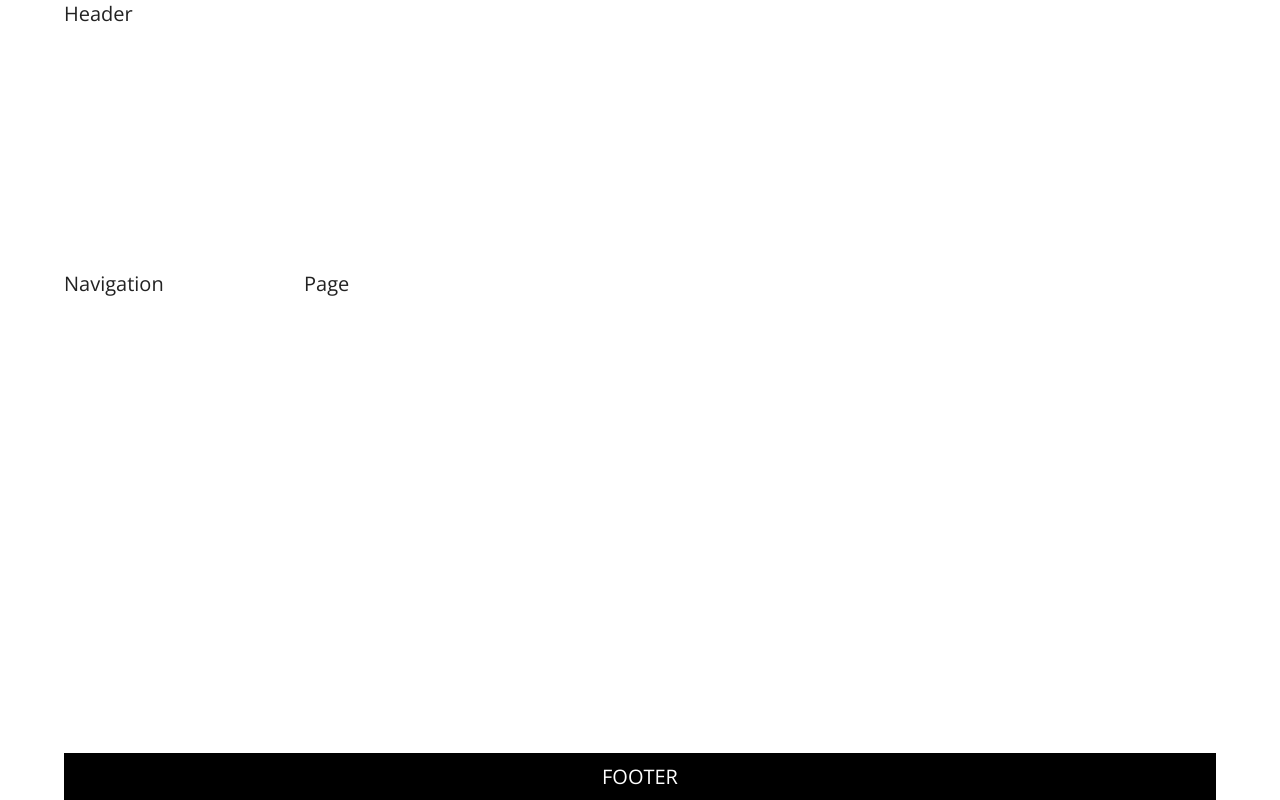
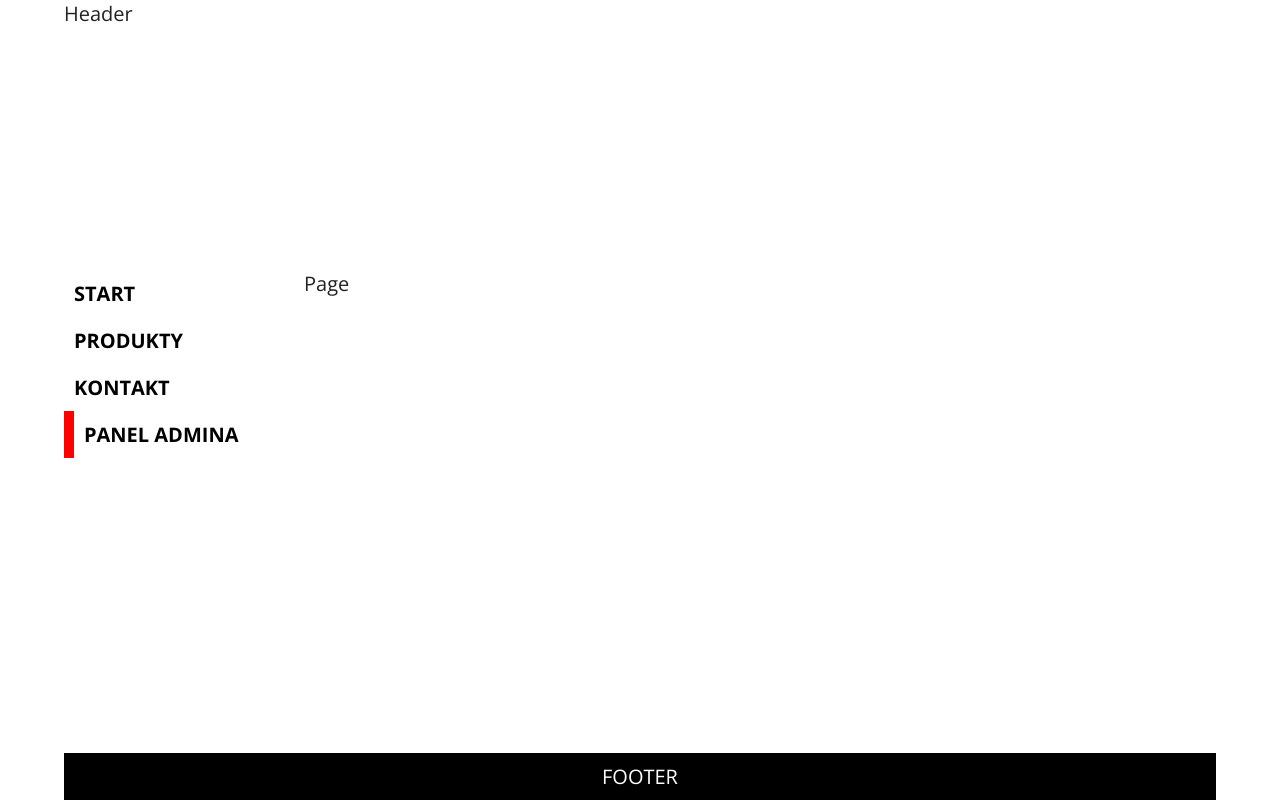
Before and after one commit to magikabdul/samuraj-programowania-react, a React (Create React App) app in the folder react-router-proj-2/: page /admin in a window 1280 px wide. Built offline with nearby package versions, Linux system fonts and the light colour scheme.

Commit message:
chore: added navigation styles

```diff
--- a/react-router-proj-2/src/layouts/Navigation.js
+++ b/react-router-proj-2/src/layouts/Navigation.js
@@ -1,7 +1,30 @@
 import React from "react";
 
+import { NavLink } from "react-router-dom";
+
+import "../styles/Navigation.css";
+
+const list = [
+  { name: "start", path: "/", exact: true },
+  { name: "produkty", path: "/products" },
+  { name: "kontakt", path: "/contact" },
+  { name: "panel admina", path: "/admin" }
+];
+
 const Navigation = () => {
-  return <div>Navigation</div>;
+  const menu = list.map(item => (
+    <li key={item.name}>
+      <NavLink to={item.path} exact={item.exact ? item.exact : false}>
+        {item.name}
+      </NavLink>
+    </li>
+  ));
+
+  return (
+    <nav className="main">
+      <ul>{menu}</ul>
+    </nav>
+  );
 };
 
 export default Navigation;
--- /dev/null
+++ b/react-router-proj-2/src/styles/Navigation.css
@@ -0,0 +1,42 @@
+nav {
+  padding: 0 30px 30px 0;
+}
+
+.main ul {
+  list-style-type: none;
+}
+
+nav.main a {
+  display: block;
+  text-decoration: none;
+  color: black;
+  text-transform: uppercase;
+  font-weight: bold;
+  padding: 10px;
+  transition: 0.2s;
+}
+
+nav.main a:hover {
+  transform: translateX(20px);
+}
+
+nav.main a.active {
+  border-left: 10px solid gray;
+  transform: translateX(0);
+}
+
+nav.main li:nth-child(1) a.active {
+  border-left-color: green;
+}
+
+nav.main li:nth-child(2) a.active {
+  border-left-color: blue;
+}
+
+nav.main li:nth-child(3) a.active {
+  border-left-color: orange;
+}
+
+nav.main li:nth-child(4) a.active {
+  border-left-color: red;
+}
```
